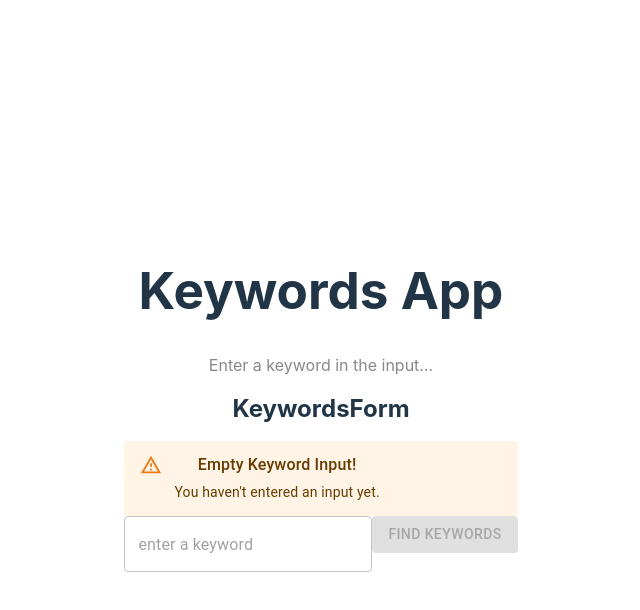
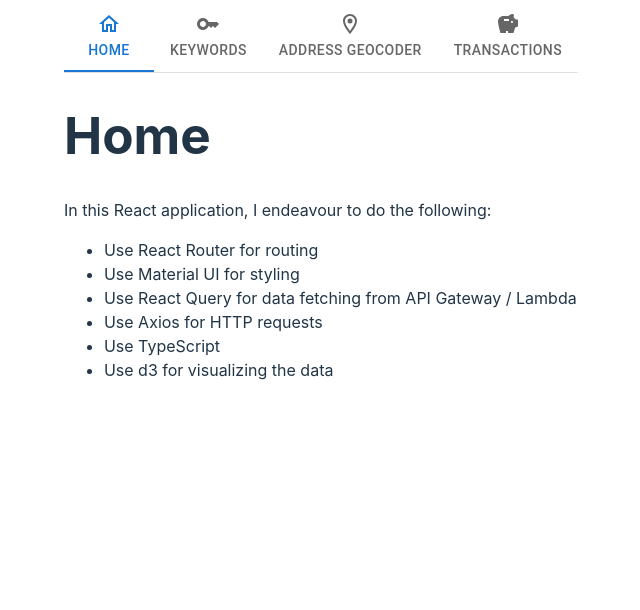
Before and after one commit to kylemichaelreaves/keywords-app, a React (Vite) app: page / in a window 1280 px wide. Shown: the top 610 px of the page, without its empty margins (319-959 px from the left). Built offline with nearby package versions, Linux system fonts and the light colour scheme; no server answers.

Commit message:
Navbar, other components

```diff
--- a/package.json
+++ b/package.json
@@ -13,15 +13,18 @@
     "@emotion/styled": "^11.10.5",
     "@fontsource/roboto": "^4.5.8",
     "@material-ui/core": "^4.12.4",
+    "@mui/icons-material": "^5.11.0",
     "@mui/lab": "^5.0.0-alpha.114",
     "@mui/material": "^5.11.3",
+    "@mui/x-data-grid": "^5.17.25",
     "@tanstack/react-query": "^4.20.4",
     "@tanstack/react-query-devtools": "^4.20.4",
     "axios": "^1.2.2",
     "bootstrap": "^5.2.3",
     "react": "^18.2.0",
     "react-bootstrap": "^2.7.0",
-    "react-dom": "^18.2.0"
+    "react-dom": "^18.2.0",
+    "react-router-dom": "^6.7.0"
   },
   "devDependencies": {
     "@types/react": "^18.0.26",
--- a/src/App.css
+++ b/src/App.css
@@ -1,8 +1,8 @@
 #root {
   max-width: 1280px;
   margin: 0 auto;
-  padding: 2rem;
-  text-align: center;
+  padding: 0rem;
+  text-align: start;
 }
 
 .logo {
--- a/src/App.tsx
+++ b/src/App.tsx
@@ -1,42 +1,30 @@
 import './App.css'
-// import 'bootstrap/dist/css/bootstrap.min.css';
+import Navbar from "./components/Navbar";
+import * as React from "react";
+import HomeOutlinedIcon from "@mui/icons-material/HomeOutlined";
+import KeyOutlinedIcon from "@mui/icons-material/KeyOutlined";
+import LocationOnOutlinedIcon from "@mui/icons-material/LocationOnOutlined";
+import SavingsIcon from "@mui/icons-material/Savings";
+import {BrowserRouter, Link, Outlet} from "react-router-dom";
 import KeywordsForm from "./components/Keywords/KeywordsForm";
-import {QueryClient, QueryClientProvider} from '@tanstack/react-query'
-import {ReactQueryDevtools} from '@tanstack/react-query-devtools'
-import {createTheme, ThemeProvider} from "@mui/material/styles";
+import TransactionsTable from "./components/Transactions/TransactionsTable";
+import AddressGeocoder from "./components/AddressGeocoder/AddressGeocoder";
+import Home from "./components/Home";
 
-
-const queryClient = new QueryClient()
-const theme = createTheme({
-    palette: {
-        primary: {
-            main: '#556cd6',
-        },
-        secondary: {
-            main: '#19857b',
-        },
-        error: {
-            main: '#e74c3c',
-        },
-    },
-});
-
+const routes = [
+    {path: '/', label: 'Home', icon: <HomeOutlinedIcon/>, component: Home},
+    {path: '/keywords', label: 'Keywords', icon: <KeyOutlinedIcon/>, component: KeywordsForm},
+    {path: '/address-geocoder', label: 'Address Geocoder', icon: <LocationOnOutlinedIcon/>, component: AddressGeocoder},
+    {path: '/transactions', label: 'Transactions', icon: <SavingsIcon/>, component: TransactionsTable},
+];
 
 function App() {
 
     return (
-        <QueryClientProvider client={queryClient}>
-            <ThemeProvider theme={theme}>
-                <div className="App">
-                    <h1>Keywords App</h1>
-                    <p className="read-the-docs">
-                        Enter a keyword in the input…
-                    </p>
-                    <KeywordsForm/>
-                </div>
-                <ReactQueryDevtools initialIsOpen/>
-            </ThemeProvider>
-        </QueryClientProvider>
+        <>
+            <Navbar routes={routes}/>
+            <Outlet/>
+        </>
     )
 }
 
--- /dev/null
+++ b/src/components/AddressGeocoder/AddressGeocoder.tsx
@@ -0,0 +1,7 @@
+export default function AddressGeocoder() {
+    return (
+        <h1>
+            Address Geocoder
+        </h1>
+    )
+}
--- /dev/null
+++ b/src/components/Home.tsx
@@ -0,0 +1,20 @@
+import * as React from 'react';
+
+export default function Home() {
+    return (
+        <>
+        <h1>
+            Home
+        </h1>
+        <p>In this React application, I endeavour to do the following:</p>
+            <ul>
+                <li>Use React Router for routing</li>
+                <li>Use Material UI for styling</li>
+                <li>Use React Query for data fetching from API Gateway / Lambda</li>
+                <li>Use Axios for HTTP requests</li>
+                <li>Use TypeScript</li>
+                <li>Use d3 for visualizing the data</li>
+            </ul>
+        </>
+    )
+}
--- a/src/components/Keywords/KeywordsForm.tsx
+++ b/src/components/Keywords/KeywordsForm.tsx
@@ -5,12 +5,14 @@ import LoadingButton from '@mui/lab/LoadingButton';
 import Alert from '@mui/material/Alert';
 import AlertTitle from '@mui/material/AlertTitle';
 import {blankKeyword, fetchKeywords, KeywordInterface} from "./useKeywords";
-import {useQuery} from "@tanstack/react-query";
+import {useQuery, useQueryClient} from "@tanstack/react-query";
 import {AxiosError} from "axios";
 import CircularProgress from "@mui/material/CircularProgress";
 import ChipList, {ChipListProps} from "../ChipList";
 
 export default function KeywordsForm() {
+
+    const queryClient = useQueryClient();
 
     const [keywords, setKeywords] = React.useState('');
     const {
--- /dev/null
+++ b/src/components/Navbar.tsx
@@ -0,0 +1,43 @@
+import React from 'react';
+import {Tabs, Tab, Box} from '@mui/material';
+import {useNavigate} from 'react-router-dom';
+
+interface Props {
+    routes: {
+        path: string;
+        label: string;
+        icon: any;
+    }[];
+}
+
+const Navbar: React.FC<Props> = ({routes}) => {
+    const navigate = useNavigate();
+    const [value, setValue] = React.useState(0);
+    const activeRoute = routes.findIndex((route) => route.path === location.pathname);
+
+    const handleChange = (event: React.ChangeEvent<{}>, newValue: number) => {
+        setValue(newValue);
+        navigate(routes[newValue].path);
+    };
+
+    return (
+        <Box sx={{borderBottom: 1, borderColor: 'divider',  bgcolor: 'background.paper',}}>
+            <Tabs
+                value={activeRoute !== -1 ? activeRoute : false}
+                onChange={handleChange}
+                indicatorColor="primary"
+                textColor="primary"
+            >({
+                routes.map((route, index) => {
+                    return <Tab
+                        key={routes[index].path}
+                        label={routes[index].label}
+                        icon={routes[index].icon}/>
+                })
+            })
+            </Tabs>
+        </Box>
+    );
+};
+
+export default Navbar;
--- /dev/null
+++ b/src/components/Transactions/TransactionsTable.tsx
@@ -0,0 +1,36 @@
+import * as React from 'react';
+import Table from '@mui/material/Table';
+import TableBody from '@mui/material/TableBody';
+import TableCell from '@mui/material/TableCell';
+import TableContainer from '@mui/material/TableContainer';
+import TableHead from '@mui/material/TableHead';
+import TableRow from '@mui/material/TableRow';
+import {useTransactions} from "./useTransactions";
+import {DataGrid, GridColDef, GridValueGetterParams} from '@mui/x-data-grid';
+import Alert from "@mui/material/Alert";
+
+const columns: GridColDef[] = [
+    {field: 'Transaction Number', headerName: 'Transaction Number', width: 200},
+    {field: 'Date', headerName: 'Date', width: 200},
+    {field: 'Memo', headerName: 'Memo', width: 200},
+    {field: 'Amount Debit', headerName: 'Amount Debit', width: 200},
+    {field: 'Amount Credit', headerName: 'Amount Credit', width: 200},
+]
+
+export default function TransactionsTable() {
+
+    const {data, isLoading, isError, isFetching, isSuccess, error} = useTransactions()
+
+
+    return (
+        <>
+            {isLoading && <Alert severity="info">Loading...</Alert>}
+            {isError && error && <Alert severity="error">Error: (error)</Alert>}
+            {isFetching && <p>Fetching...</p>}
+            <h1>Transactions Table</h1>
+            {isSuccess && (
+                <DataGrid columns={columns} rows={data}/>
+            )}
+        </>
+    )
+}
--- /dev/null
+++ b/src/components/Transactions/useTransactions.tsx
@@ -0,0 +1,20 @@
+import * as React from 'react';
+import {useQuery} from "@tanstack/react-query";
+import axios from 'axios';
+
+
+const URL = import.meta.env.VITE_APIGATEWAY_URL
+
+async function fetchTransactions() {
+    return await axios.get(`${URL}/transactions`)
+        .then(res => res.data)
+}
+
+function useTransactions() {
+    return useQuery(
+        ['transactions'],
+        () => fetchTransactions()
+            .then(res => res.data))
+}
+
+export {useTransactions}
--- a/src/index.css
+++ b/src/index.css
@@ -27,7 +27,7 @@ a:hover {
 body {
   margin: 0;
   display: flex;
-  place-items: center;
+  place-items: flex-start;
   min-width: 320px;
   min-height: 100vh;
 }
--- a/src/main.tsx
+++ b/src/main.tsx
@@ -2,9 +2,47 @@ import React from 'react'
 import ReactDOM from 'react-dom/client'
 import App from './App'
 import './index.css'
+import {BrowserRouter, createBrowserRouter, RouterProvider, Outlet} from "react-router-dom";
+import KeywordsForm from "./components/Keywords/KeywordsForm";
+import AddressGeocoder from "./components/AddressGeocoder/AddressGeocoder";
+import Home from "./components/Home";
+import {QueryClient, QueryClientProvider} from "@tanstack/react-query";
+import {ReactQueryDevtools} from "@tanstack/react-query-devtools";
+import TransactionsTable from "./components/Transactions/TransactionsTable";
+
+const queryClient = new QueryClient()
+
+const router = createBrowserRouter([{
+    path: '/',
+    element: <App/>,
+    children: [
+        {
+            path: '/',
+            element: <Home/>
+        },
+        {
+            path: '/keywords',
+            element: <KeywordsForm/>
+        },
+        {
+            path: '/address-geocoder',
+            element: <AddressGeocoder/>
+        },
+        {
+            path: '/transactions',
+            element: <TransactionsTable/>
+        }
+    ],
+}
+])
+
 
 ReactDOM.createRoot(document.getElementById('root') as HTMLElement).render(
-  <React.StrictMode>
-    <App />
-  </React.StrictMode>,
+    <React.StrictMode>
+        <QueryClientProvider client={queryClient}>
+            <ReactQueryDevtools initialIsOpen/>
+            <RouterProvider router={router}/>
+
+        </QueryClientProvider>
+    </React.StrictMode>
 )
```
Also changed, not shown: 2 other files (tests, documents, lock files or other folders).
